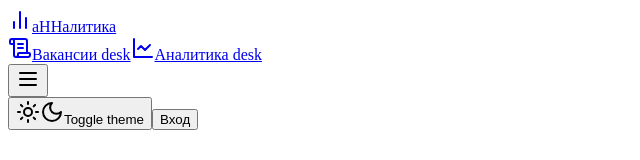
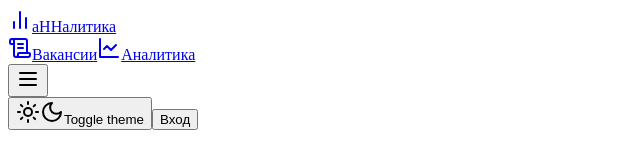
Before and after one commit to ArtemPasechnyi/hh-diplom, a Next.js app: page /Main/ui/Main in a window 1280 px wide. Shown: the top 160 px of the page, without its empty margins (0-640 px from the left). Built offline with nearby package versions, Linux system fonts and the light colour scheme; no server answers.

Commit message:
убрал лишний текст

```diff
--- a/src/widgets/HeaderDesktop/ui/HeaderDesktop.tsx
+++ b/src/widgets/HeaderDesktop/ui/HeaderDesktop.tsx
@@ -28,7 +28,7 @@ export const HeaderDesktop = () => {
               className={useIsActivePathname('vacancies') ? ACTIVE : NOT_ACTIVE}
             >
               <ScrollText className="h-4 w-4" />
-              Вакансии desk
+              Вакансии
             </Link>
 
             <Link
@@ -36,7 +36,7 @@ export const HeaderDesktop = () => {
               className={useIsActivePathname('analytics') ? ACTIVE : NOT_ACTIVE}
             >
               <LineChart className="h-4 w-4" />
-              Аналитика desk
+              Аналитика
             </Link>
           </nav>
         </div>
```
